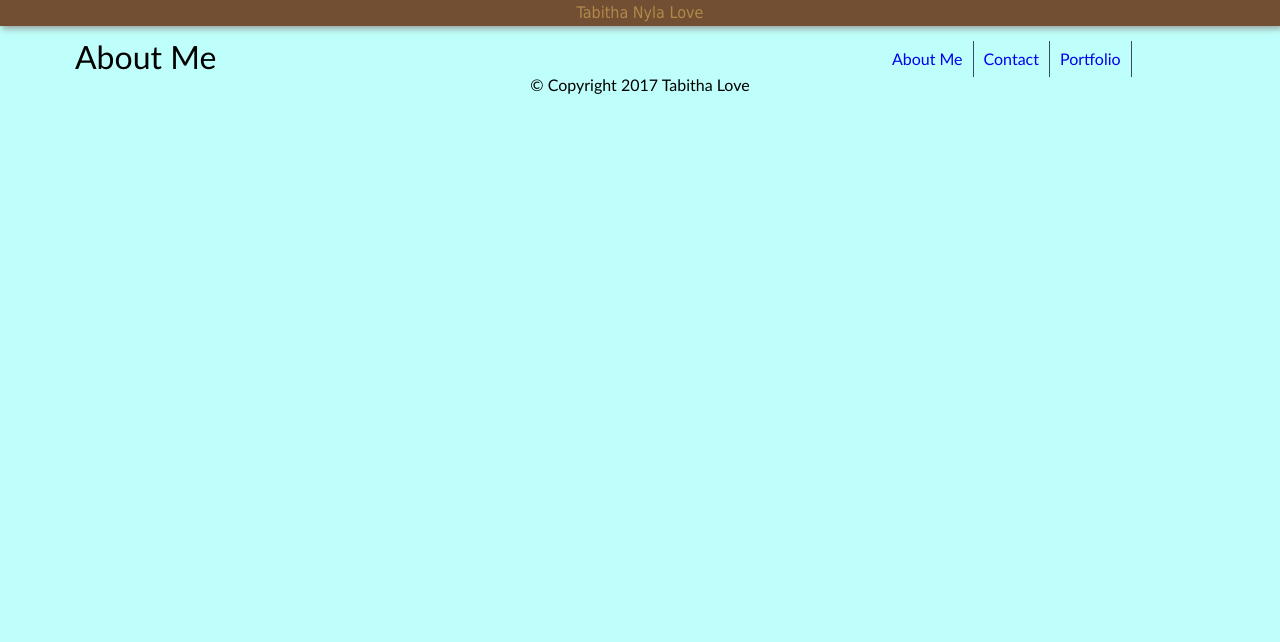
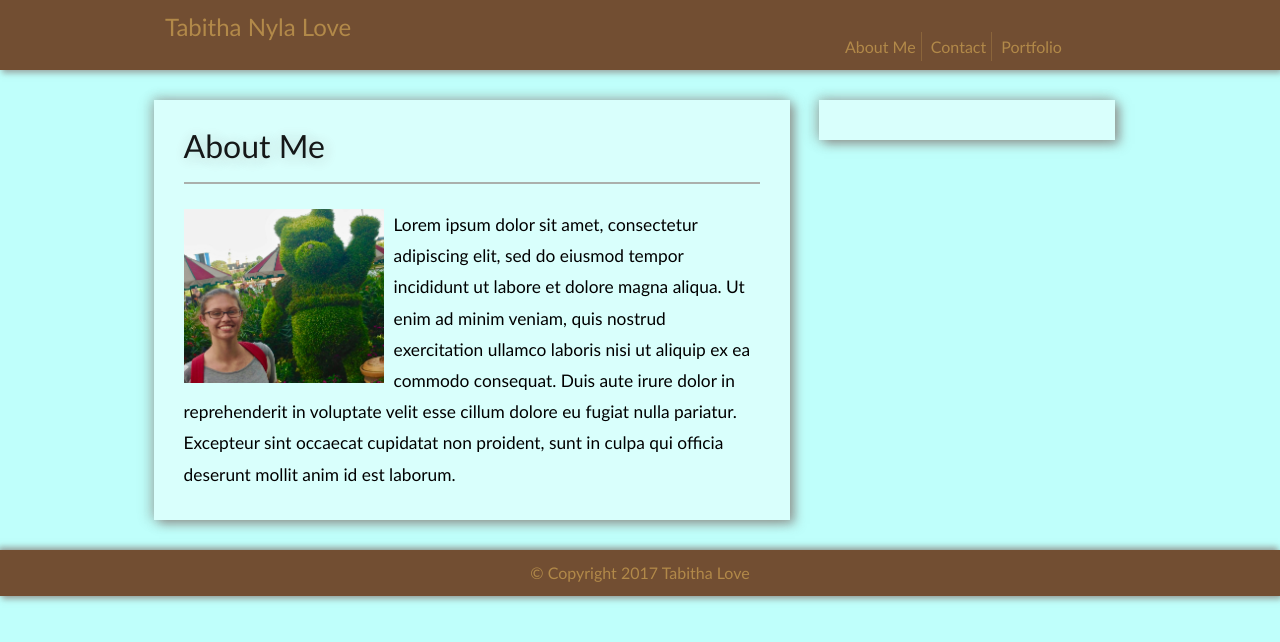
Before and after one commit to TabiNylove/Basic-Portfolio, a plain HTML site: page index.html in a window 1280 px wide. Drawn offline with Linux system fonts and the light colour scheme.

Commit message:
set basic layout for about me

```diff
--- a/assets/css/style.css
+++ b/assets/css/style.css
@@ -5,31 +5,82 @@ body {
 	background-color: rgb(191, 255, 251);
 }
 
-header {
-	font-family: Tahoma;
-	text-align: center;
+#header {
 	color: rgba(242, 196, 96, .5);
-	padding: 5px;
-	margin-bottom: 15px;
+	padding: 15px;
+	margin-bottom: 30px;
 	background-color: rgb(114, 78, 50);
 	box-shadow: 2px 3px 6px rgba(114, 80, 75, .5);
 }
 
-h2 {
-	float: left;
-	margin-left: 75px;
-	margin-right: 52%;
-	font-size: 2em;
+#name {
+	font-size: 1.5em;
+	margin-left: 12%;
+	width: 200px;
+}
+
+#pageLinks {
+	margin-left: 66%;
+	z-index: 4;
 }
 
 .button {
-	background-color: rgba(191, 255, 251);
-	padding: 10px;
-	float: left;
-	border-right: 1px solid rgb(56, 74, 104);
-	font-family: ;
+	color: rgba(242, 196, 96, .5);
+	border-right: 1px solid rgba(242, 196, 96, .2);
+	padding-right: 8px;
+	padding: 5px;
+	margin-bottom: 30px;
+
 }
 
+#noBorder {
+	border: none;
+}
+
+#articleDiv {
+	clear: left;
+	float: left;
+	width: 45%;
+	margin-left: 12%;
+	margin-bottom: 30px;
+	padding: 30px;
+	background-color: rgba(244, 255, 253, .5);
+	box-shadow: 5px 4px 10px rgba(114, 80, 75, .5),
+			   -5px 1px 12px rgba(114, 80, 75, .2),
+			   -1px -4px 10px rgba(114, 80, 75, .2);
+}
+
+div h2 {
+	clear: both;
+	font-size: 2em;
+	margin-bottom: 25px;
+	border-bottom: 2px solid rgba(114, 80, 75, .5);
+	padding-bottom: 20px;
+	text-shadow: 2px 2px 15px rgba(114, 80, 75, .3);
+	opacity: .9;
+}
+
+div img {
+	width: 200px;
+	float: left;
+	margin-right: 10px;
+	margin-bottom: 5px;
+}
+
+div p {
+	font-size: 13pt;
+	line-height: 1.8;
+}
+#navigationDiv {
+	margin-left: 64%;
+	margin-bottom: 30px;
+	padding: 20px;
+	width: 20%;
+	background-color: rgba(244, 255, 253, .5);
+	box-shadow: 5px 4px 10px rgba(114, 80, 75, .5),
+			   -5px 1px 12px rgba(114, 80, 75, .2),
+			   -1px -4px 10px rgba(114, 80, 75, .2);
+}
 
 
 
@@ -38,4 +89,9 @@ h2 {
 footer {
 	clear: left;
 	text-align: center;
+	background-color: rgb(114, 78, 50);
+	box-shadow: -2px -3px 6px rgba(114, 80, 75, .5),
+				 2px 3px 6px rgba(114, 80, 75, .5);
+	color: rgba(242, 196, 96, .5);
+	padding: 15px;
 }
--- a/index.html
+++ b/index.html
@@ -1,23 +1,35 @@
 <!DOCTYPE html>
 <html>
 <head>
-	<title>Home</title>
+	<title>Tabitha Love - Home</title>
 	<link rel="stylesheet" href="assets/css/reset.css">
 	<link rel="stylesheet" href="assets/css/style.css">
 	<style type="text/css"> a{text-decoration: none}>
 	</style>
+</head>
 
-</head>
 <body>
-	<header>
-		<h1>Tabitha Nyla Love</h1>
-	</header>
 
-	<h2>About Me</h2>
+	<div id="header">
+		<h1 id="name">Tabitha Nyla Love</h1>
+		<div id="pageLinks">
+			<a href="index.html" id="tabName" class="button">About Me</a>
+			<a href="contact.html" class="button">Contact</a>
+			<a href="portfolio.html" id="noBorder" class="button">Portfolio</a>
+		</div>
+	</div>
 
-	<a href="index.html" class="button">About Me</a>
-	<a href="contact.html" class="button">Contact</a>
-	<a href="portfolio.html" class="button">Portfolio</a>
+	<div id="articleDiv">
+		<h2>About Me</h2>
+		<img src="assets/images/pooh.jpg" alt="Picture of Tabitha">
+		<p>Lorem ipsum dolor sit amet, consectetur adipiscing elit, sed do eiusmod tempor incididunt ut labore et dolore magna aliqua. Ut enim ad minim veniam, quis nostrud exercitation ullamco laboris nisi ut aliquip ex ea commodo consequat. Duis aute irure dolor in reprehenderit in voluptate velit esse cillum dolore eu fugiat nulla pariatur. Excepteur sint occaecat cupidatat non proident, sunt in culpa qui officia deserunt mollit anim id est laborum.
+		</p>
+	</div>
+
+	<div id="navigationDiv">
+		<nav >
+	</div>
+
 
 
 
```
Also changed, not shown: contact.html (+11 -7 lines), portfolio.html (+11 -8 lines), assets/images/frost.jpg (added), assets/images/frost2.jps.jpg (added), assets/images/github.png (added), assets/images/linkedin.png (added), assets/images/pooh.jpg (added), assets/images/stackoverflow.png (added), 3 other files.
